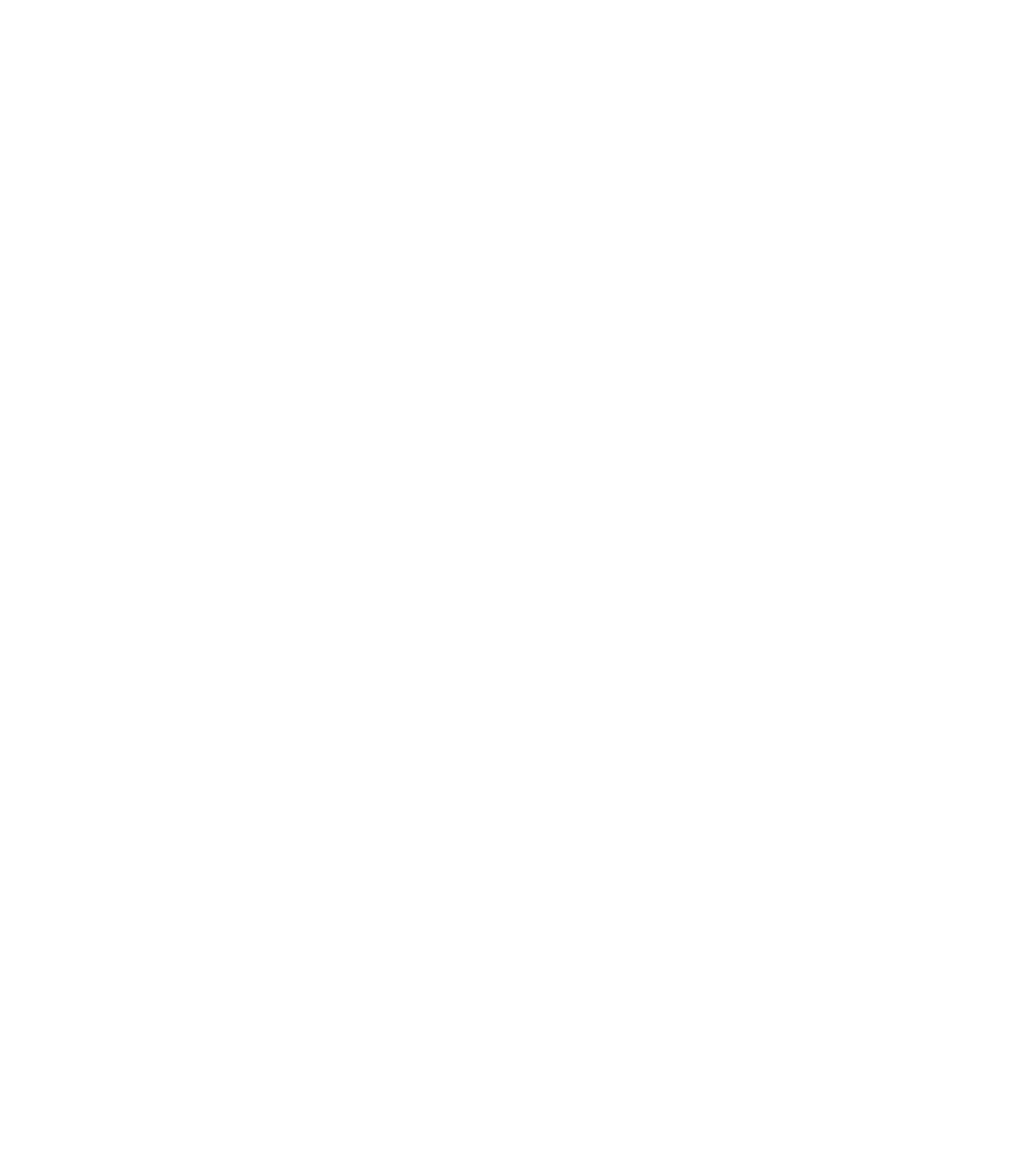
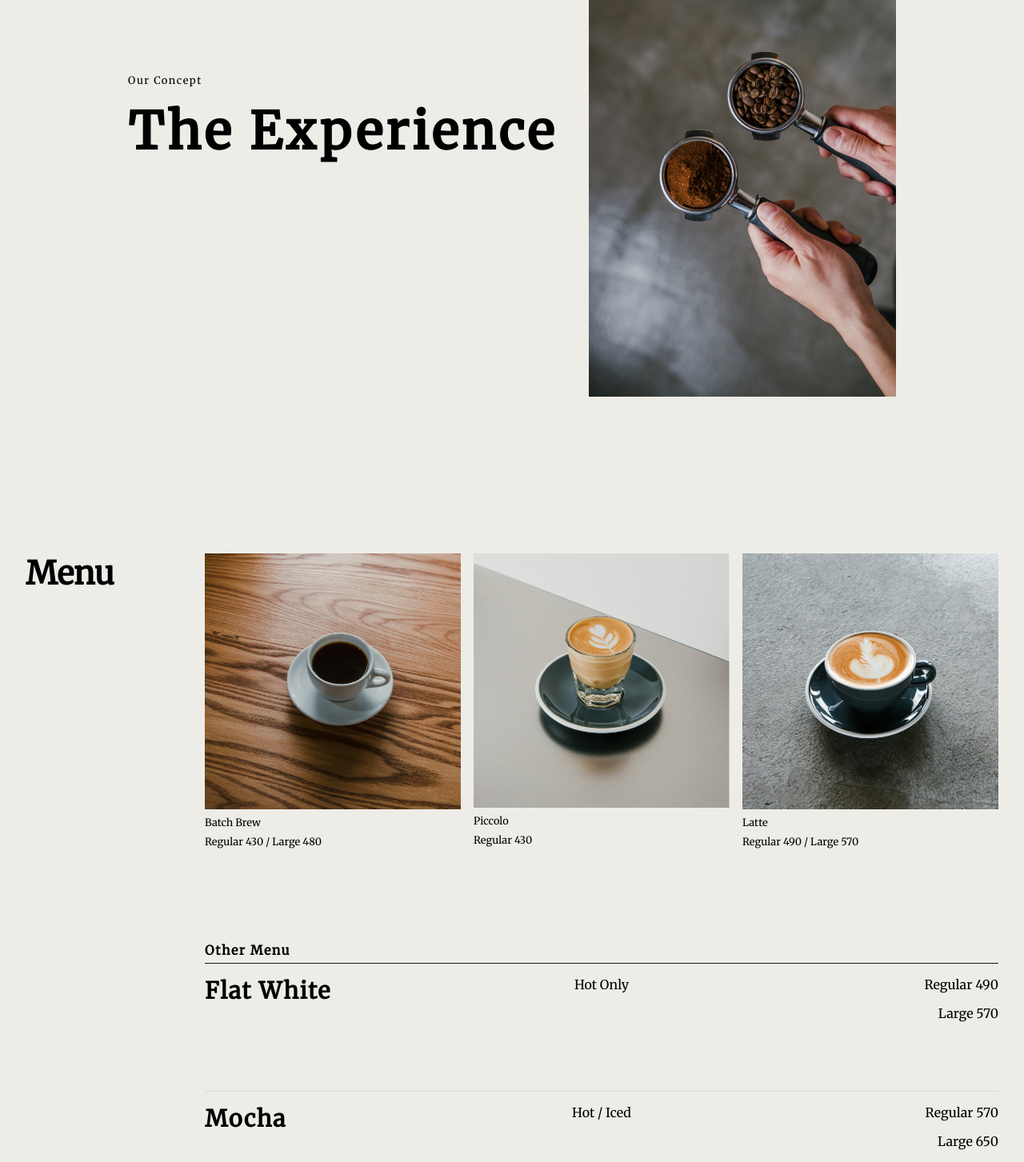
Before and after one commit to Shiho317/upgraded-doodle, a React (Create React App) app: page / in a window 1280 px wide. Shown: the part 1180-2633 px from the top of the page at 80% size. Before the commit the page ends 800 px from the top, so only its background shows below. Built offline with nearby package versions, Linux system fonts and the light colour scheme; a web font is replaced by a local one.

Commit message:
added about and menu

```diff
--- a/src/App.js
+++ b/src/App.js
@@ -1,4 +1,6 @@
+import About from './components/about/About';
 import Header from './components/Header';
+import Menu from './components/menu/Menu';
 import Top from './components/top/Top';
 
 function App() {
@@ -6,6 +8,8 @@
     <div style={{position: 'relative'}}>
       <Header />
       <Top />
+      <About />
+      <Menu />
     </div>
   );
 }
--- a/src/components/Header.style.js
+++ b/src/components/Header.style.js
@@ -10,6 +10,7 @@
   align-items: center;
   justify-content: space-between;
   background: transparent;
+  z-index: 100;
 
   h1 {
     font-family: "Cormorant SC", serif;
--- a/src/components/about/About.jsx
+++ b/src/components/about/About.jsx
@@ -1,9 +1,23 @@
-import React from 'react'
+import React from "react";
+import { AboutImage, AboutTitle, AboutUs } from "./About.style";
+import conceptImg from "../../img/concept_full_2x.jpg";
+import { ThemeProvider } from "styled-components";
+import { theme } from "../../styles/Theme";
 
 const About = () => {
   return (
-    <div>About</div>
-  )
-}
+    <ThemeProvider theme={theme}>
+      <AboutUs>
+        <AboutTitle>
+          <p>Our Concept</p>
+          <h1>The Experience</h1>
+        </AboutTitle>
+        <AboutImage>
+          <img src={conceptImg} alt="about" />
+        </AboutImage>
+      </AboutUs>
+    </ThemeProvider>
+  );
+};
 
-export default About
+export default About;
--- /dev/null
+++ b/src/components/about/About.style.js
@@ -0,0 +1,32 @@
+import styled from "styled-components";
+
+export const AboutUs = styled.div`
+  position: relative;
+  display: grid;
+  grid-template-columns: 3fr 2fr;
+  align-items: center;
+  background: ${props => props.theme.color.cream};
+  padding: 10rem;
+`
+
+export const AboutTitle = styled.div`
+
+  p {
+    letter-spacing: 1.5px;
+    font-size: 0.8rem;
+    line-height: 3rem;
+  }
+
+  h1 {
+    font-size: 4rem;
+    letter-spacing: 4px;
+  }
+`
+
+export const AboutImage = styled.div`
+  width: 100%;
+
+  img {
+    width: 100%;
+  }
+`
--- a/src/components/menu/Menu.jsx
+++ b/src/components/menu/Menu.jsx
@@ -1,9 +1,102 @@
-import React from 'react'
+import React from "react";
+import { ThemeProvider } from "styled-components";
+import { theme } from "../../styles/Theme";
+import {
+  Coffee,
+  CoffeeImages,
+  DrinkSize,
+  DrinkTemp,
+  MenuCont,
+  MenuDetails,
+  OtherMenu,
+  OtherMenuDetails,
+  OtherMenuTop,
+} from "./Menu.style";
+import batchblew from "../../img/batchbrew_2x.jpg";
+import piccolo from "../../img/piccolo_2x.jpg";
+import latte from "../../img/latte_2x.jpg";
 
 const Menu = () => {
   return (
-    <div>Menu</div>
-  )
-}
+    <ThemeProvider theme={theme}>
+      <MenuCont>
+        <h2>Menu</h2>
+        <MenuDetails>
+          <CoffeeImages>
+            <Coffee>
+              <img src={batchblew} alt="batch blew" />
+              <p>Batch Brew</p>
+              <p>Regular 430 / Large 480</p>
+            </Coffee>
+            <Coffee>
+              <img src={piccolo} alt="piccolo" />
+              <p>Piccolo</p>
+              <p>Regular 430</p>
+            </Coffee>
+            <Coffee>
+              <img src={latte} alt="latte" />
+              <p>Latte</p>
+              <p>Regular 490 / Large 570</p>
+            </Coffee>
+          </CoffeeImages>
+          <OtherMenu>
+            <h3>Other Menu</h3>
+            <OtherMenuTop>
+              <h1>Flat White</h1>
+              <DrinkTemp>
+                <p>Hot Only</p>
+              </DrinkTemp>
+              <DrinkSize>
+                <p>Regular 490</p>
+                <p>Large 570</p>
+              </DrinkSize>
+            </OtherMenuTop>
+            <OtherMenuDetails>
+              <h1>Mocha</h1>
+              <DrinkTemp>
+                <p>Hot / Iced</p>
+              </DrinkTemp>
+              <DrinkSize>
+                <p>Regular 570</p>
+                <p>Large 650</p>
+                <p>Iced 570</p>
+              </DrinkSize>
+            </OtherMenuDetails>
+            <OtherMenuDetails>
+              <h1>Espresso</h1>
+              <DrinkTemp>
+                <p>Single / Double</p>
+              </DrinkTemp>
+              <DrinkSize>
+                <p>Single 350</p>
+                <p>Double 400</p>
+              </DrinkSize>
+            </OtherMenuDetails>
+            <OtherMenuDetails>
+              <h1>Original Cola</h1>
+              <DrinkTemp>
+                <p>Not Coffee</p>
+              </DrinkTemp>
+              <DrinkSize>
+                <p>Regular 600</p>
+              </DrinkSize>
+            </OtherMenuDetails>
+            <OtherMenuDetails>
+              <h1>Babyccino</h1>
+              <DrinkTemp>
+                <p>Hot Only</p>
+                <p>For the Kids</p>
+              </DrinkTemp>
+              <DrinkSize>
+                <p>Regular 150</p>
+              </DrinkSize>
+            </OtherMenuDetails>
+            <p className="add-info">Other Drink is Available.</p>
+          </OtherMenu>
+        </MenuDetails>
+      </MenuCont>
+    </ThemeProvider>
+  );
+};
 
-export default Menu
+export default Menu;
--- /dev/null
+++ b/src/components/menu/Menu.style.js
@@ -0,0 +1,96 @@
+import styled from "styled-components";
+
+export const MenuCont = styled.div`
+  position: relative;
+  display: flex;
+  padding: 2rem;
+  justify-content: space-between;
+  background: ${props => props.theme.color.cream};
+
+  h2 {
+    font-size: 2.5rem;
+  }
+`
+
+export const MenuDetails = styled.div`
+  display: flex;
+  flex-direction: column;
+  gap: 5rem;
+`
+
+export const CoffeeImages = styled.div`
+  display: flex;
+  align-items: center;
+  gap: 1rem;
+`
+
+export const Coffee = styled.div`
+  width: 320px;
+  height: 400px;
+  display: flex;
+  flex-direction: column;
+  gap: 0.5rem;
+
+  img {
+    width: 100%;
+  }
+
+  p {
+    font-size: 0.8rem;
+  }
+`
+
+export const OtherMenu = styled.div`
+
+  h3 {
+    letter-spacing: 1.5px;
+    font-size: 1rem;
+    line-height: 2rem;
+  }
+
+  .add-info {
+    color: #9B9A91;
+    font-size: 0.8rem;
+  }
+`
+
+export const OtherMenuTop = styled.div`
+  border-top: 1px solid ${props => props.theme.color.black};
+  height: 10rem;
+  padding: 1rem 0;
+  display: grid;
+  grid-template-columns: 1fr 1fr 1fr;
+
+  h1 {
+    letter-spacing: 1.5px;
+    font-size: 1.8rem;
+  }
+`
+
+export const OtherMenuDetails = styled.div`
+  border-top: 1px solid #D9D9D9;
+  height: 10rem;
+  padding: 1rem 0;
+  display: grid;
+  grid-template-columns: 1fr 1fr 1fr;
+
+  h1 {
+    letter-spacing: 1.5px;
+    font-size: 1.8rem;
+  }
+`
+
+export const DrinkTemp = styled.div`
+  display: flex;
+  flex-direction: column;
+  align-items: center;
+  gap: 1rem;
+`
+
+export const DrinkSize = styled.div`
+  display: flex;
+  flex-direction: column;
+  align-items: flex-end;
+  justify-content: flex-start;
+  gap: 1rem;
+`
--- a/src/components/top/Top.jsx
+++ b/src/components/top/Top.jsx
@@ -2,7 +2,7 @@
 import { ThemeProvider } from "styled-components";
 import { theme } from "../../styles/Theme";
 import { Slides, Title1, Title2, Titles, TopFooter, TopP } from "./Top.style";
-import slide1 from '../../img/slide1_2x.jpg';
+import slide1 from "../../img/slide1_2x.jpg";
 
 const Top = () => {
   return (
@@ -10,7 +10,10 @@
       <TopP>
         <Titles>
           <Title1>
-            <p>Specialty<br/> Coffee Roastery</p>
+            <p>
+              Specialty
+              <br /> Coffee Roastery
+            </p>
           </Title1>
           <Title2>
             <p>EST.2021</p>
@@ -19,11 +22,14 @@
         <Slides>
           <img src={slide1} alt="coffee" />
         </Slides>
+        <TopFooter>
+          <p>
+            We are a small batch roastery. <br /> We roast with care, keep it
+            fresh, <br /> honest and handmade.
+          </p>
+          <button>Scroll Down</button>
+        </TopFooter>
       </TopP>
-      <TopFooter>
-        <p>We are a small batch roastery. <br/> We roast with care, keep it fresh, <br/> honest and handmade.</p>
-        <button>Scroll Down</button>
-      </TopFooter>
     </ThemeProvider>
   );
 };
--- a/src/components/top/Top.style.js
+++ b/src/components/top/Top.style.js
@@ -1,6 +1,7 @@
 import styled from "styled-components";
 
 export const TopP = styled.div`
+position: relative;
 width: 100%;
 height: 100vh;
 background: ${(props) => props.theme.color.blue};
```
